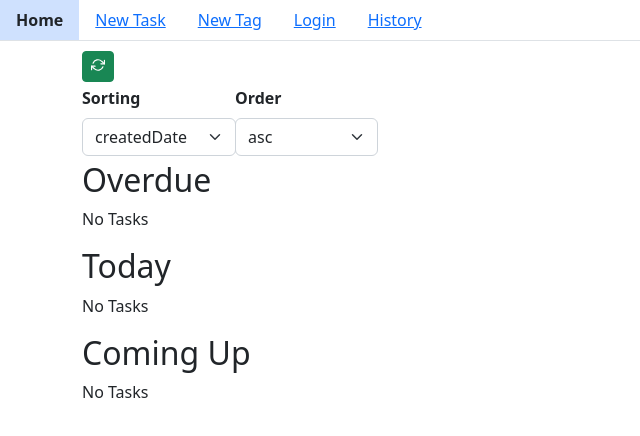
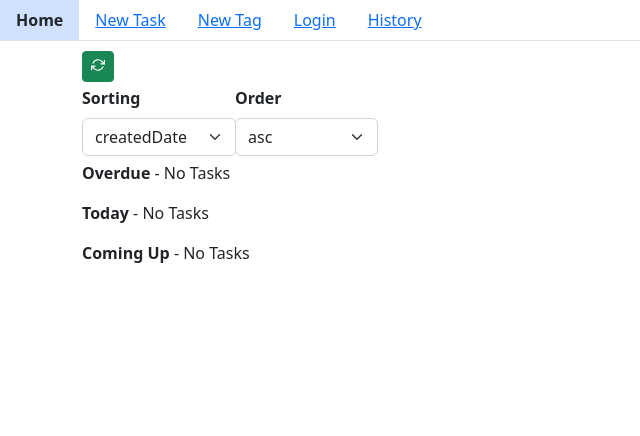
Before and after one commit to MrOggy85/tasks, a React (Create React App) app: page / in a window 1280 px wide. Shown: the top 436 px of the page, without its empty margins (0-640 px from the left). Built offline with nearby package versions, Linux system fonts and the light colour scheme.

Commit message:
style: home page

```diff
--- a/src/pages/Home/Home.tsx
+++ b/src/pages/Home/Home.tsx
@@ -171,6 +171,7 @@ const Home = () => {
         onEdit={onEdit}
         onDone={onDone}
         onUnDone={onUnDone}
+        tableStyle={{ border: '1px solid #c16e5f', color: '#c16e5f' }}
       />
 
       <ListOfTasks
@@ -191,6 +192,7 @@ const Home = () => {
         onEdit={onEdit}
         onDone={onDone}
         onUnDone={onUnDone}
+        tableStyle={{ color: '#919295' }}
       />
     </Container>
   );
--- a/src/pages/Home/ListOfTasks.tsx
+++ b/src/pages/Home/ListOfTasks.tsx
@@ -20,6 +20,7 @@ type Props = {
   title: string;
   tasks: RootState['tasks']['tasks'];
   loading: boolean;
+  tableStyle?: React.CSSProperties;
   onRemove: (id: number) => void;
   onEdit: (id: number) => void;
   onDone: (id: number) => void;
@@ -30,6 +31,7 @@ const ListOfTasks = ({
   title,
   tasks,
   loading,
+  tableStyle,
   onRemove,
   onEdit,
   onDone,
@@ -37,12 +39,11 @@ const ListOfTasks = ({
 }: Props) => {
   return (
     <>
-      <h2>{title}</h2>
       {tasks.length > 0 ? (
-        <Table bordered className={styles.table}>
+        <Table bordered className={styles.table} style={tableStyle}>
           <thead>
             <tr>
-              <th style={{ width: '18%' }}>#</th>
+              <th style={{ width: '18%' }}>{title}</th>
               <th>Title</th>
               <th style={{ width: '8%' }}>Start</th>
               <th style={{ width: '8%' }}>End</th>
@@ -143,7 +144,9 @@ const ListOfTasks = ({
       ) : loading ? (
         <Spinner animation={'border'} variant="success" size="sm" />
       ) : (
-        <p>No Tasks</p>
+        <p>
+          <b>{title}</b> - No Tasks
+        </p>
       )}
     </>
   );
```
